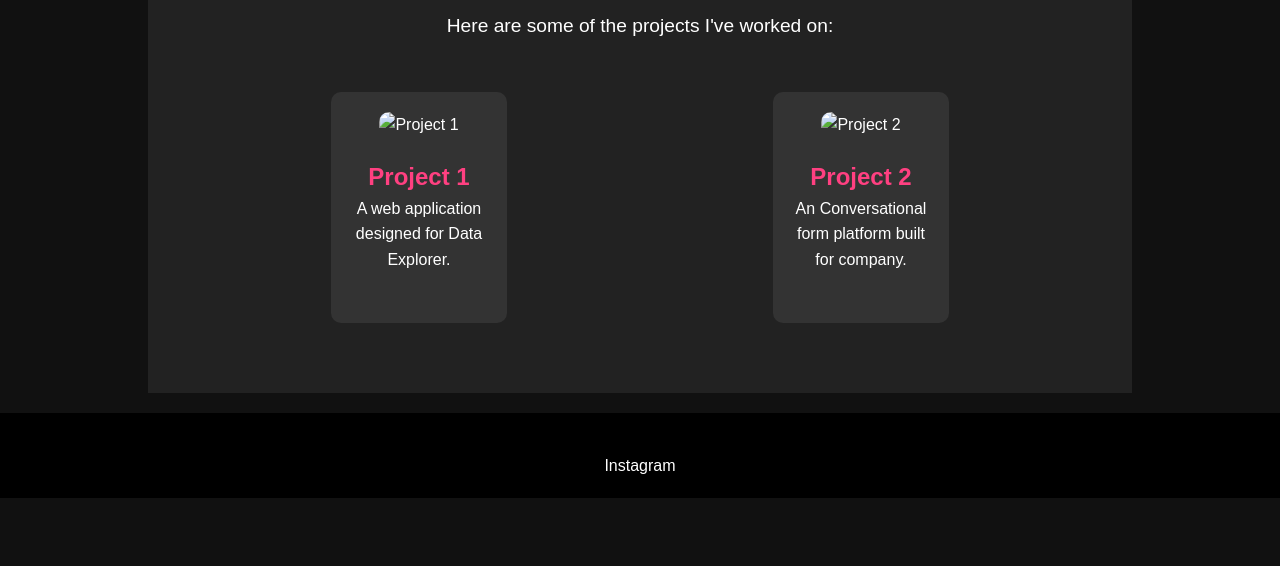
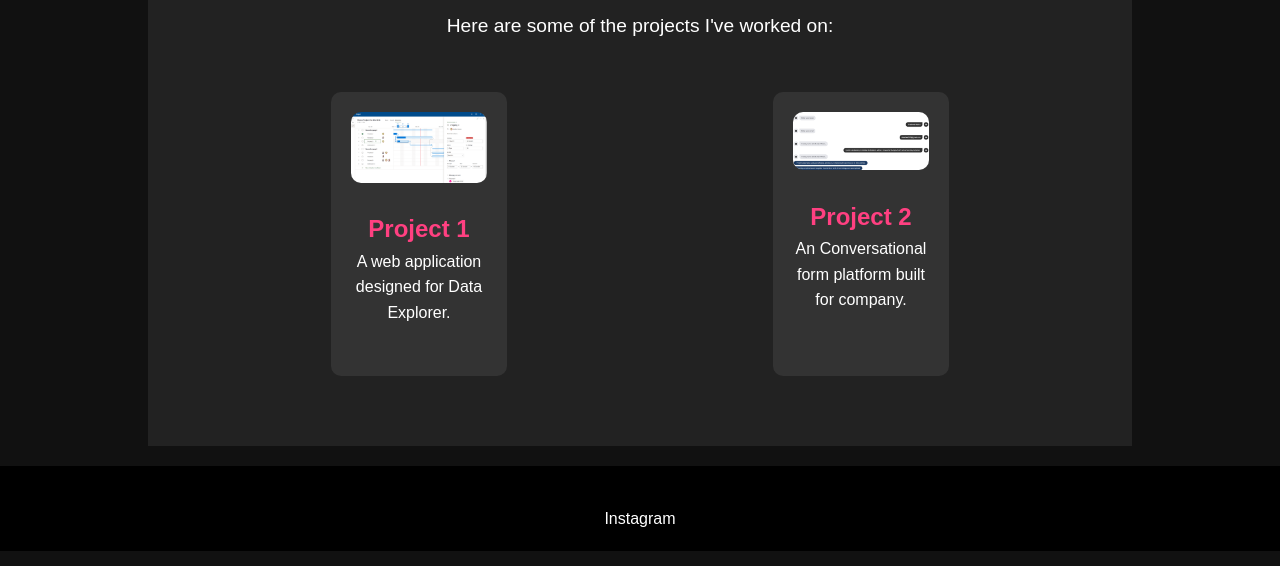
Before and after one commit to scamer0777/portfolio, a plain HTML site: page project.html in a window 1280 px wide. Shown: the part 234-800 px from the top of the page. Drawn offline with Linux system fonts and the light colour scheme; the site is published under a folder, as on GitHub Pages, so addresses that start at the root find nothing.

Commit message:
Update project.html

```diff
--- a/project.html
+++ b/project.html
@@ -26,12 +26,12 @@
 
             <div class="project-grid">
                 <div class="project">
-                    <img src="/images/rin.png" alt="Project 1">
+                    <img src="images/rin.png" alt="Project 1">
                     <h2>Project 1</h2>
                     <p>A web application designed for Data Explorer.</p>
                 </div>
                 <div class="project">
-                    <img src="/images/win.png" alt="Project 2">
+                    <img src="images/win.png" alt="Project 2">
                     <h2>Project 2</h2>
                     <p>An Conversational form platform built for company.</p>
                 </div>
```
